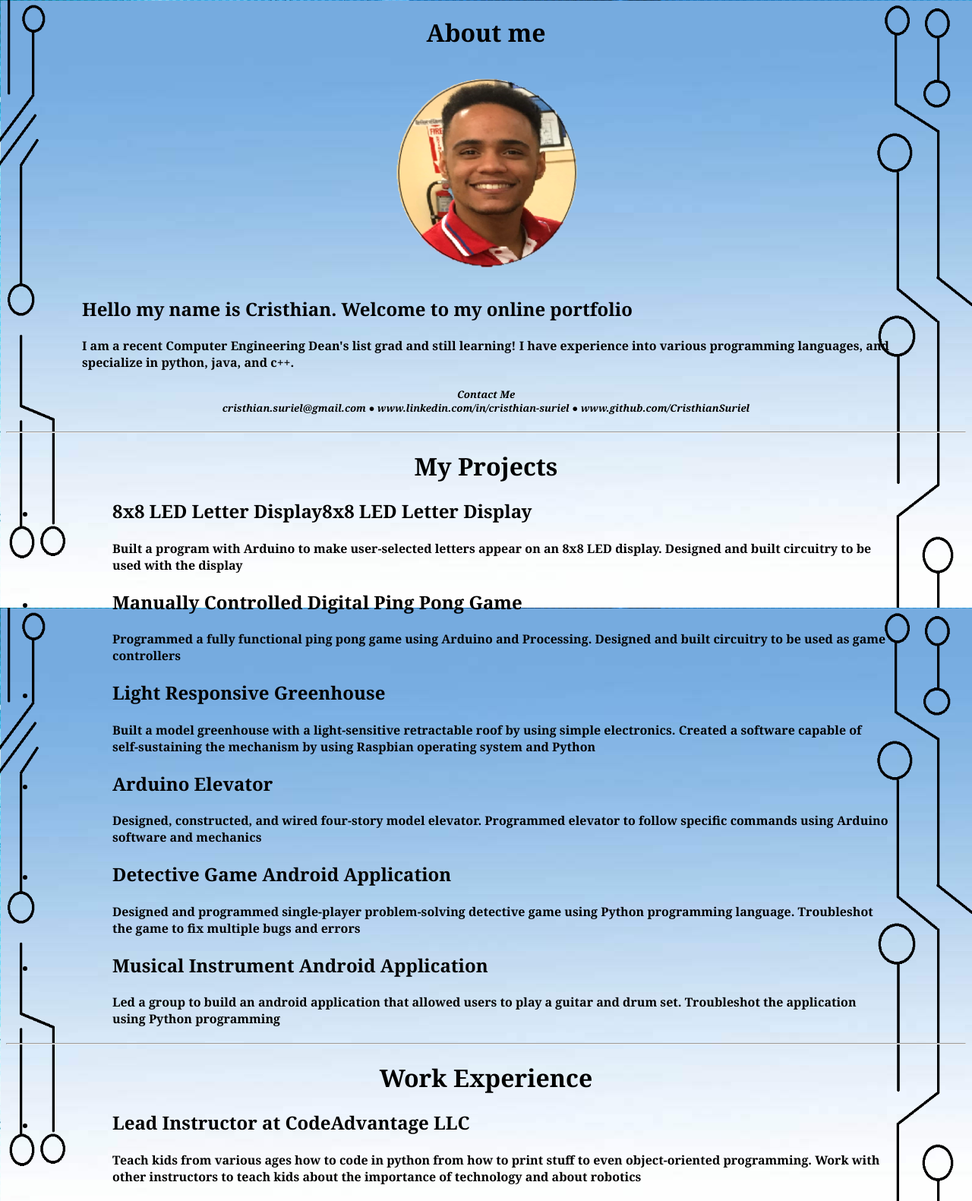
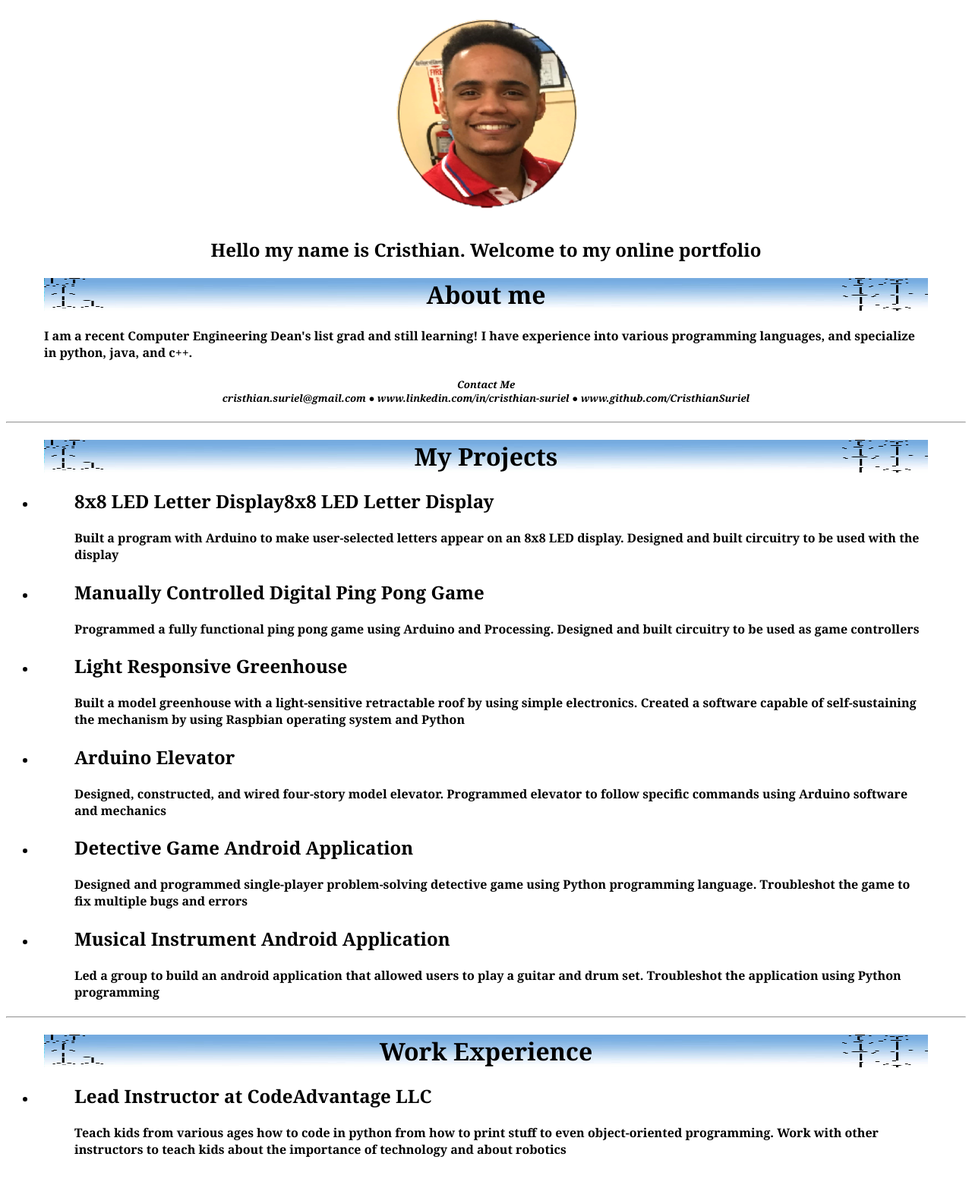
Before and after one commit to CristhianSuriel/onlinePortfolio-P1, a Flask app: page / in a window 1280 px wide. Shown: the whole page at 76% size. After the commit the page ends 1523 px from the top, so only its background shows below. Run offline with Flask 2, Linux system fonts and the light colour scheme.

Commit message:
updated the look

```diff
--- a/static/style.css
+++ b/static/style.css
@@ -1,4 +1,4 @@
-body {
+head {
     background-color: white;
     font-family: Georgia;
     background-image: url("background.png");
@@ -6,23 +6,31 @@ body {
     background-attachment: fixed;
     background-size: 100% 100%;
 }
+body {
+    background-color: white;
+    font-family: Georgia;
+}
 h1 {
+    background-image: url("background.png");
+    background-repeat: no-repeat;
+    background-attachment: fixed;
+    background-size: 100% 100%;
     color: black;
-    margin-right: 100px;
-    margin-left: 100px;
+    margin-right: 50px;
+    margin-left: 50px;
 }
 h2 {
     color: black;
-    margin-right: 100px;
-    margin-left: 100px;
+    margin-right: 50px;
+    margin-left: 50px;
 }
 h4 {
     color: black;
-    margin-right: 100px;
-    margin-left: 100px;
+    margin-right: 50px;
+    margin-left: 50px;
 }
 h5 {
     color: black;
-    margin-right: 100px;
-    margin-left: 100px;
+    margin-right: 50px;
+    margin-left: 50px;
 }
--- a/templates/index.html
+++ b/templates/index.html
@@ -3,16 +3,16 @@
 <head>
     <!-- links the html file to the css file-->
     <link rel="stylesheet" type="text/css" href="{{ url_for('static', filename='style.css') }}">
+    <center><img src="/static/face.png" /></center>
+    <h2><strong><center>
+        Hello my name is Cristhian. Welcome to my online portfolio
+    </center></strong></h2>
 </head>
 <body>
     <!-- This is the about me section -->
     <h1><strong><center>
         About me
     </center></strong></h1>
-    <center><img src="/static/face.png" /></center>
-    <h2><strong>
-        Hello my name is Cristhian. Welcome to my online portfolio
-    </strong></h2>
     <h4>
         I am a recent Computer Engineering Dean's list grad and still
         learning! I have experience into various programming languages,
```
